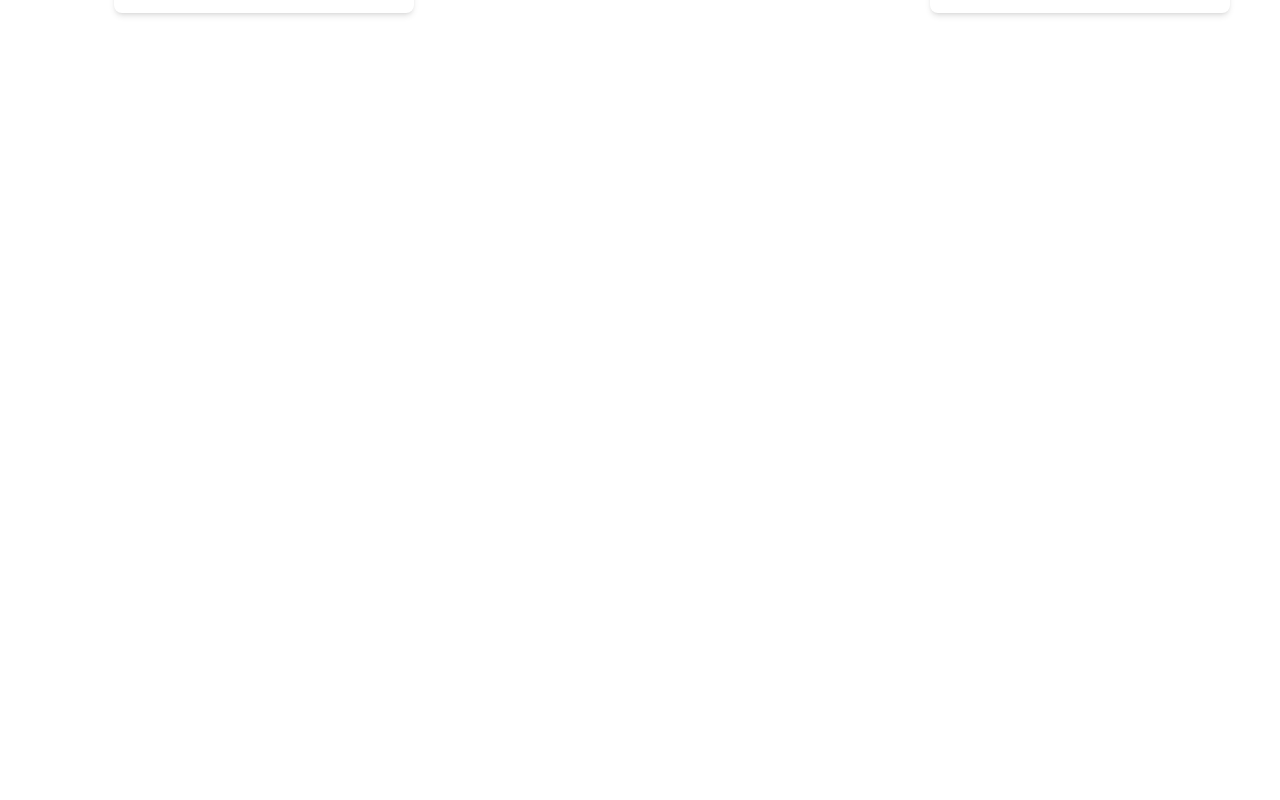
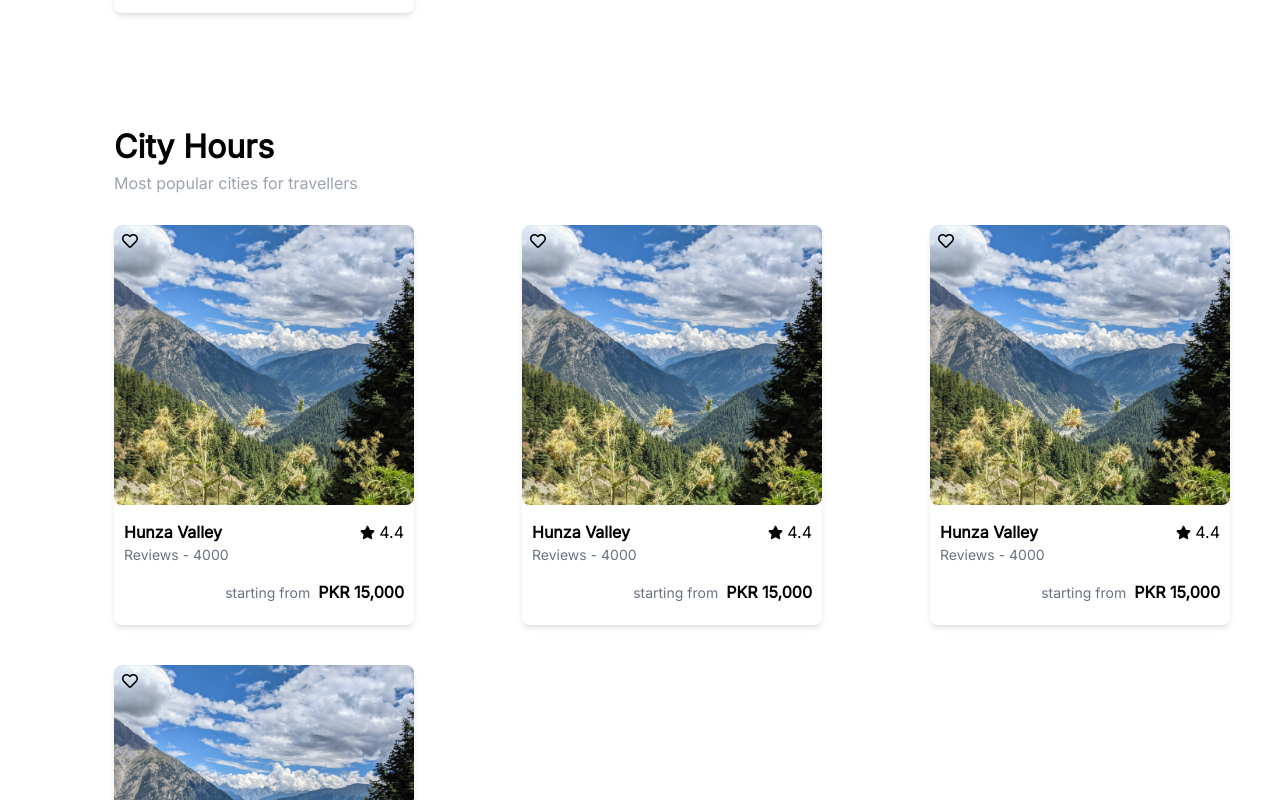
Before and after one commit to areebahmed575/FYP-Project, a Next.js app: page / in a window 1280 px wide. Shown: the part 1200-2000 px from the top of the page. Before the commit the page ends 1308 px from the top, so only its background shows below. Built offline with nearby package versions, Linux system fonts and the light colour scheme.

Commit message:
tranding cities

```diff
--- a/src/app/page.jsx
+++ b/src/app/page.jsx
@@ -14,6 +14,13 @@ const HomePage = () => {
                 <TrendingBox />
                 <TrendingBox />
                 <TrendingBox />
+            </div>
+            <h1 className="text-[32px] font-bold mt-[40px]">City Hours</h1>
+            <p className="text-gray-400">Most popular cities for travellers</p>
+            <div className="trendingContainer flex items-center justify-between flex-wrap my-[30px]">
+                <TrendingBox />
+                <TrendingBox />
+                <TrendingBox />
                 <TrendingBox />
             </div>
         </main>
```
Also changed, not shown: 1 other file (tests, documents, lock files or other folders).
